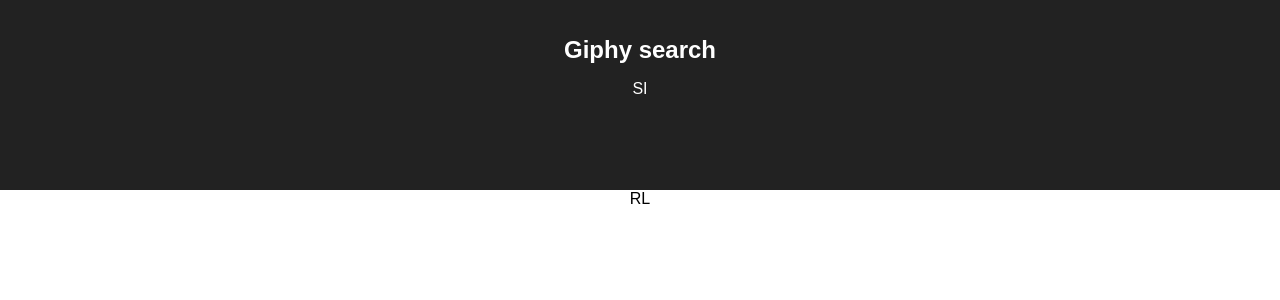
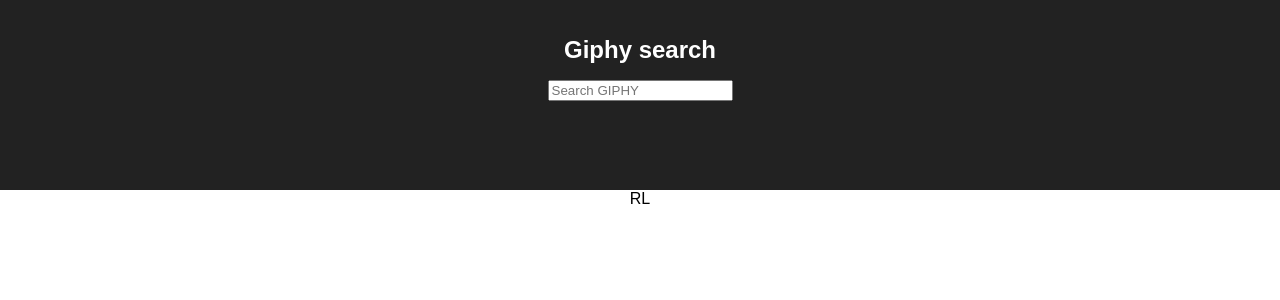
Before and after one commit to tjallen/giphy-react-challenge, a React (Create React App) app: page / in a window 1280 px wide. Shown: the top 300 px of the page. Built offline with nearby package versions, Linux system fonts and the light colour scheme; no server answers; the HTML template or start-up script is replaced by a standard one.

Commit message:
Add SearchInput functionality - call parent method to make api query

```diff
--- a/src/App.js
+++ b/src/App.js
@@ -4,12 +4,12 @@
 import ResultsList from './ResultsList';
 
 class App extends Component {
-  query = '123'
-  giphyKey = 'uy4jAUKFBMvmVsq0YwWUBdCwGtB6X5kX'
-  limit = 10
-  offset = 0
-  componentDidMount() {
-    fetch(`http://api.giphy.com/v1/gifs/search?q=${this.query}&api_key=${this.giphyKey}&limit=${this.limit}&offset=${this.offset}`)
+  apiCall(query) {
+    console.log('API', query)
+    const giphyKey = 'uy4jAUKFBMvmVsq0YwWUBdCwGtB6X5kX';
+    const limit = 10;
+    const offset = 0;
+    return fetch(`http://api.giphy.com/v1/gifs/search?q=${query}&api_key=${giphyKey}&limit=${limit}&offset=${offset}`)
       .then(res => res.json())
       .then(res => console.log(res))
   }
@@ -18,7 +18,7 @@
       <div className="App">
         <header className="App-header">
           <h1 className="App-title">Giphy search</h1>
-          <SearchInput />
+          <SearchInput apiCall={this.apiCall} />
         </header>
         <ResultsList />
       </div>
--- a/src/SearchInput.js
+++ b/src/SearchInput.js
@@ -1,10 +1,31 @@
 import React, { Component } from 'react';
 
 class SearchInput extends Component {
+  constructor(props) {
+    super(props);
+    this.state = {
+      query: '',
+    }
+    this.handleChange = this.handleChange.bind(this);
+    this.handleSubmit = this.handleSubmit.bind(this);
+  }
+  handleChange(e) {
+    this.setState({ query: e.target.value });
+  }
+  handleSubmit(e) {
+    e.preventDefault();
+    this.props.apiCall(this.state.query);
+  }
   render() {
     return (
-      <div>SI</div>
-    )
+      <form onSubmit={this.handleSubmit}>
+        <input
+          type="text"
+          placeholder="Search GIPHY"
+          onChange={this.handleChange}
+        />
+      </form>
+    );
   }
 }
 
```
